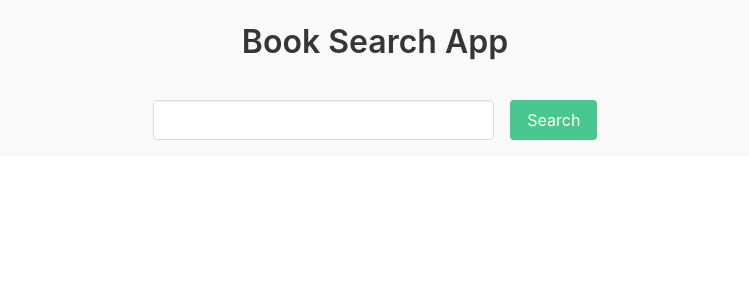
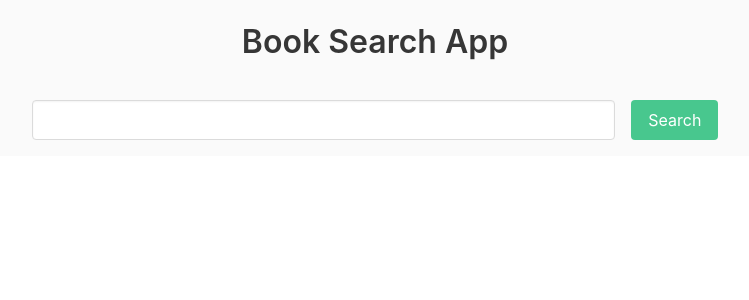
Before and after one commit to ianvanharten/react-book-search-app, a React (Create React App) app: page / in a window 1280 px wide. Shown: the top 300 px of the page, without its empty margins (265-1014 px from the left). Built offline with nearby package versions, Linux system fonts and the light colour scheme.

Commit message:
Update styles

```diff
--- a/src/BookCard.js
+++ b/src/BookCard.js
@@ -43,7 +43,7 @@ function BookCard(props) {
     return (
         <div>
             <div className='bookCardStyles has-background-white'>
-                <h3 className='title is-4 is-centered'>{props.book.title}</h3>
+                <h3 className='title is-4 is-centered m-3'>{props.book.title}</h3>
                 <img src={props.book.image} alt={props.book.title + 'cover image'}/>
                 <p className='subtitle'>By: {props.book.author[0]}</p>
                 <button className='button is-link is-light' onClick={openModal}>Details</button>
--- a/src/index.css
+++ b/src/index.css
@@ -25,7 +25,7 @@ body {
 }
 
 .bookSearchStyles {
-  width: 90%;
+  width: 95%;
   display: flex;
   flex-direction: column;
   align-items: center;
@@ -33,7 +33,13 @@ body {
 
 .bookSearchForm {
   display: flex;
-  width: 40%;
+  width: 80%;
+  justify-content: center;
+}
+
+.bookSearchForm input {
+  max-width: 60%;
+  min-width: 40%;
 }
 
 .bookResultsStyles {
@@ -45,8 +51,8 @@ body {
 }
 
 .bookCardStyles {
-  width: 300px;
-  height: 400px;
+  width: 350px;
+  height: 450px;
   margin: 20px;
   padding: 10px;
   border: 1px solid orange;
```
